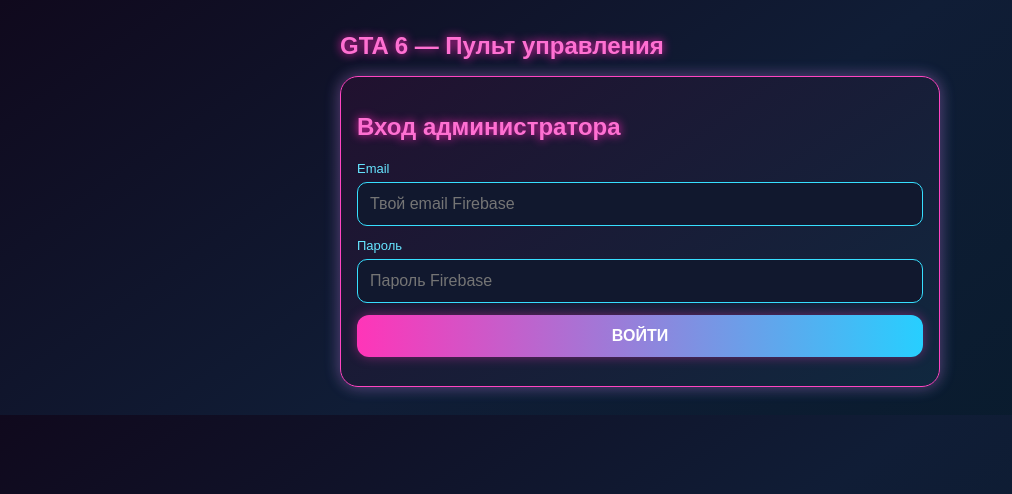
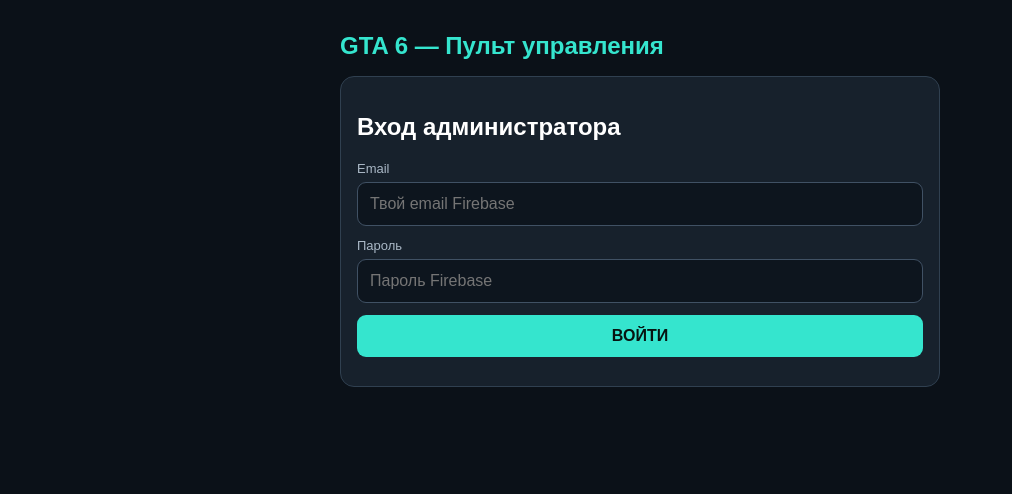
Before and after one commit to arturgorbacev71-jpg/gta6-widget, a plain HTML site: page admin.html in a window 1280 px wide. Shown: the whole page, without its empty margins (0-1012 px from the left). Drawn offline with Linux system fonts and the light colour scheme; no server answers.

Commit message:
Update admin.html

```diff
--- a/admin.html
+++ b/admin.html
@@ -16,47 +16,6 @@ button{background:#35e5ce;color:#071411;font-weight:bold;border:0;margin-top:12p
 .mission{display:flex;gap:10px;align-items:center;margin:9px 0}
 .mission input[type=checkbox]{width:23px;height:23px}
 .msg{color:#35e5ce;font-size:13px}
-/* GTA VI VICE CITY ADMIN THEME */
-
-body {
-  background: linear-gradient(145deg, #10091d, #101d36, #071b2b) !important;
-  color: #fff !important;
-  font-family: Arial, sans-serif !important;
-}
-
-.panel, .card {
-  background: linear-gradient(145deg, #21112f, #10283f) !important;
-  border: 1px solid #ff45c2 !important;
-  border-radius: 18px !important;
-  box-shadow: 0 0 15px #ff45c255, 0 0 18px #28dfff33 !important;
-  color: white !important;
-}
-
-h1, h2, h3 {
-  color: #ff70d2 !important;
-  text-shadow: 0 0 10px #ff24b8 !important;
-}
-
-input, select, textarea {
-  background: #11182e !important;
-  color: #fff !important;
-  border: 1px solid #37dfff !important;
-  border-radius: 10px !important;
-}
-
-button {
-  background: linear-gradient(90deg, #ff35b8, #27cfff) !important;
-  color: #fff !important;
-  border: none !important;
-  border-radius: 12px !important;
-  font-weight: bold !important;
-  box-shadow: 0 0 12px #ff35b866 !important;
-}
-
-label {
-  color: #66e5ff !important;
-}
-
 </style>
 </head>
 <body>
```
